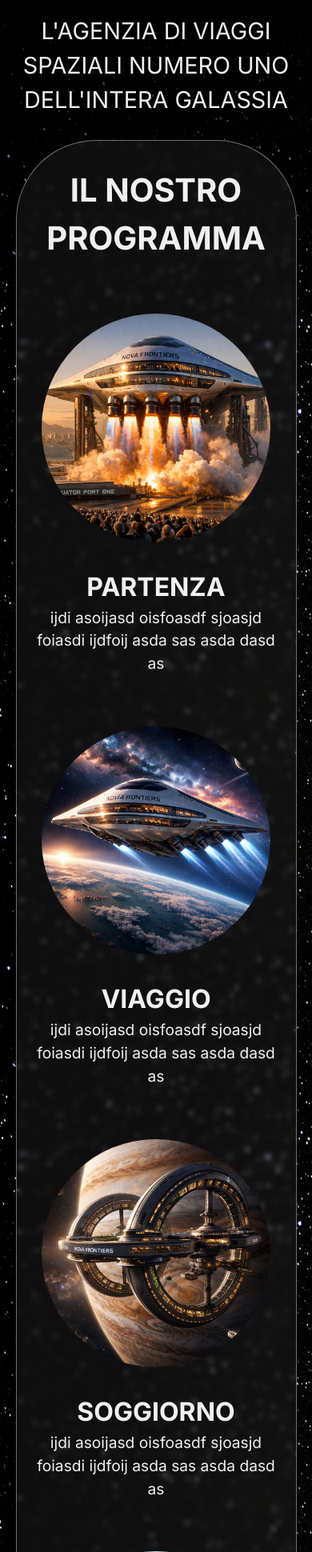
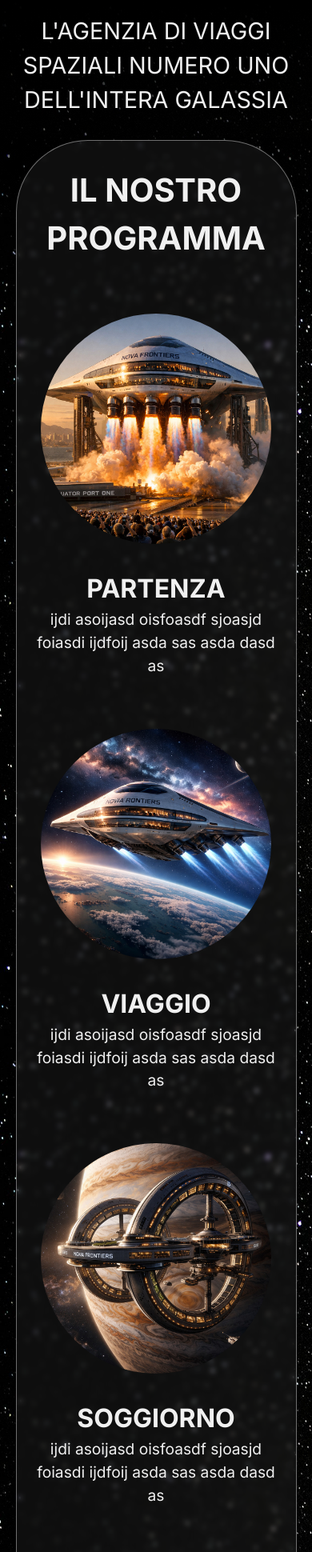
Before and after one commit to Chris-Libra-Unipd/ProgettoTecWeb, a PHP site: page / in a window 390 px wide. Shown: the part 843-2783 px from the top of the page at 80% size. Run offline with PHP 8.4, Linux system fonts and the light colour scheme.

Commit message:
altra piccola patch per mobile

```diff
--- a/css/mini_style.css
+++ b/css/mini_style.css
@@ -55,14 +55,17 @@ h2 {
 /*================MAIN HOME====================== */
 /*================MAIN HOME====================== */
 
-.img-lista-programma {
-    flex-shrink: 1;
-    max-width: 90%;
+#programma-container {
+    border-radius: 90px;
+    padding: 2em 1.5em;
 }
 
-#programma-container {
-    border-radius: 100px;
-    padding: 2em 1em;
+.img-lista-programma {
+    max-width: 100%;
+}
+
+.txt-container-lista-programma {
+    min-width: auto;
 }
 
 
```
